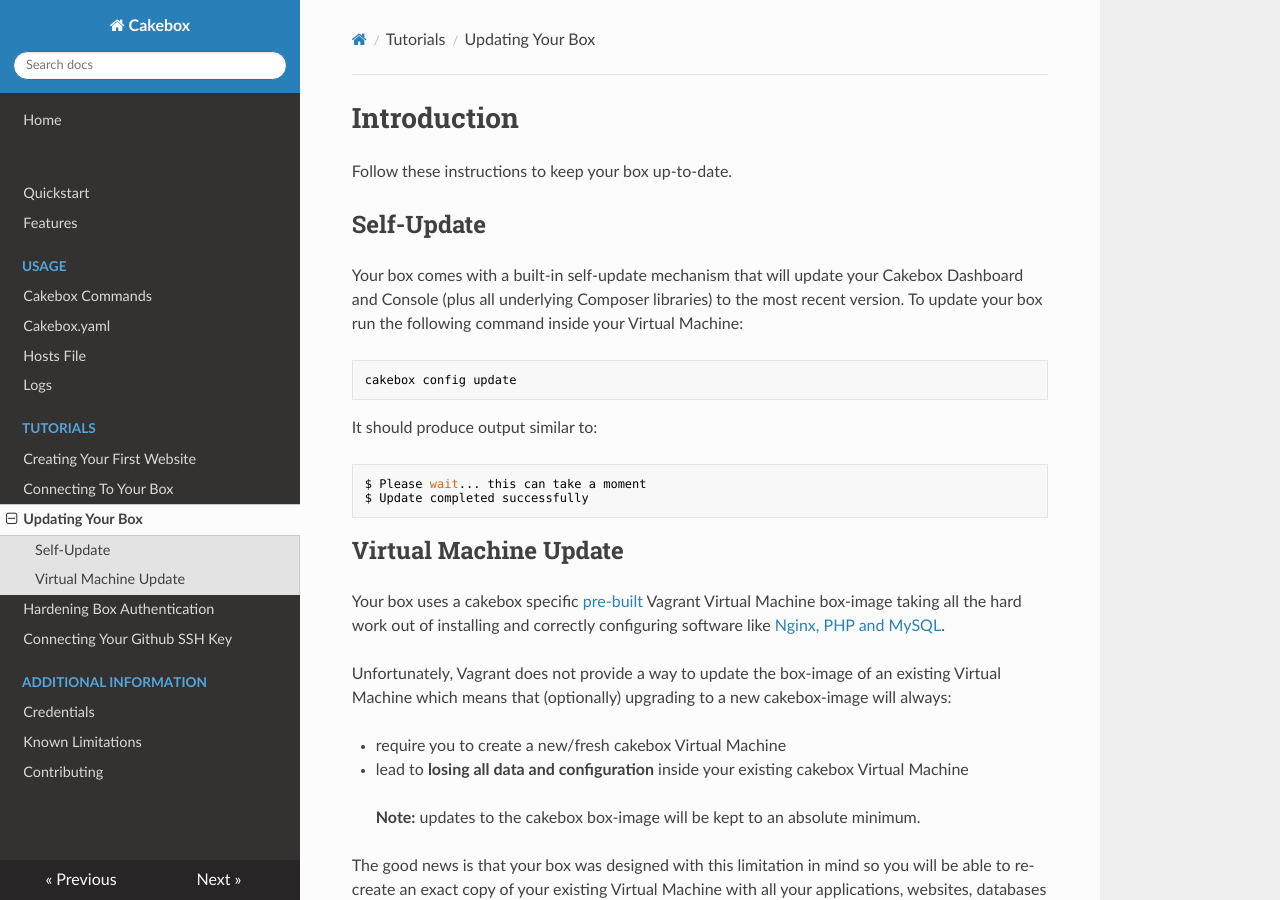
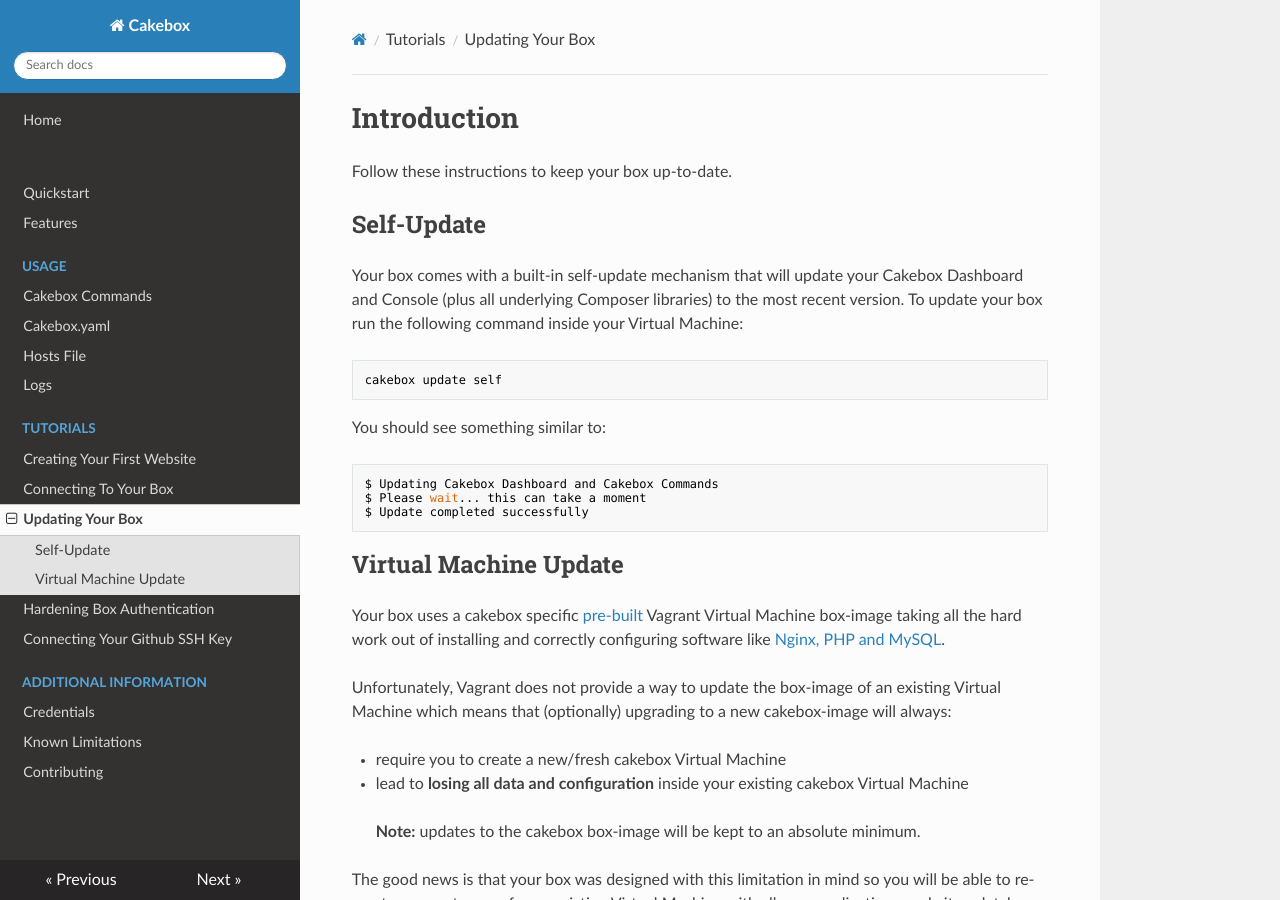
Before and after one commit to alt3/cakebox, an MkDocs documentation site: the page built from docs/sources/tutorials/updating-your-box.md, in a window 1280 px wide and 900 px high. Built offline with MkDocs 1.6.1, drawn with Linux system fonts in a browser that asks for light colours; nearby versions of some CDN libraries; old or Windows-style settings are respelled for this version of MkDocs.

Commit message:
Updates self-update command

````diff
--- a/docs/sources/tutorials/updating-your-box.md
+++ b/docs/sources/tutorials/updating-your-box.md
@@ -10,12 +10,13 @@ libraries) to the most recent version. To update your box run the
 following command inside your Virtual Machine:
 
 ```bash
-cakebox config update
+cakebox update self
 ```
 
-It should produce output similar to:
+You should see something similar to:
 
 ```bash
+$ Updating Cakebox Dashboard and Cakebox Commands
 $ Please wait... this can take a moment
 $ Update completed successfully
 ```
````
